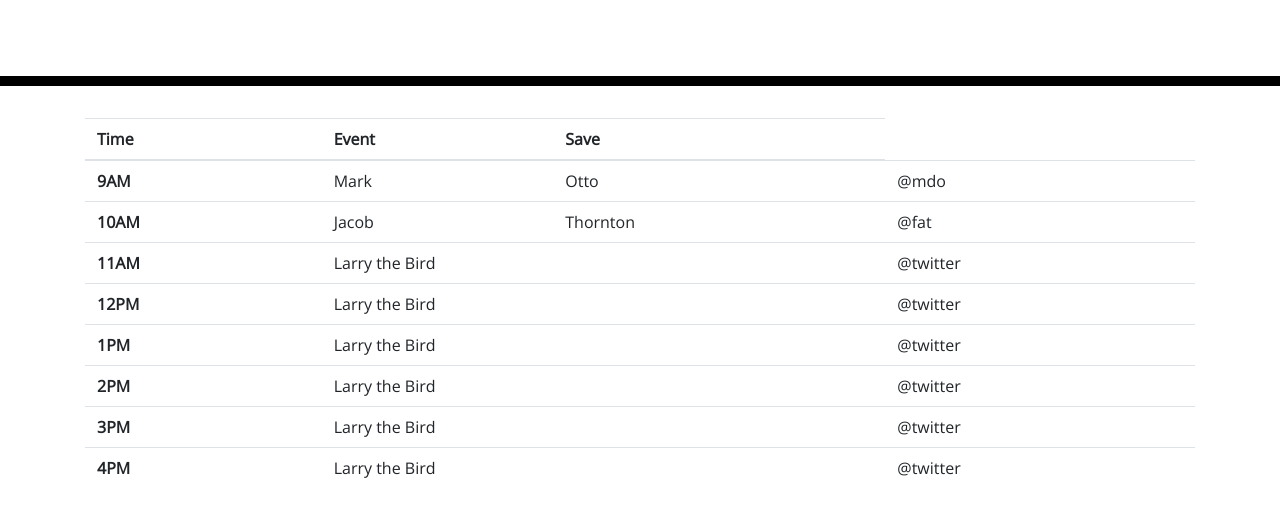
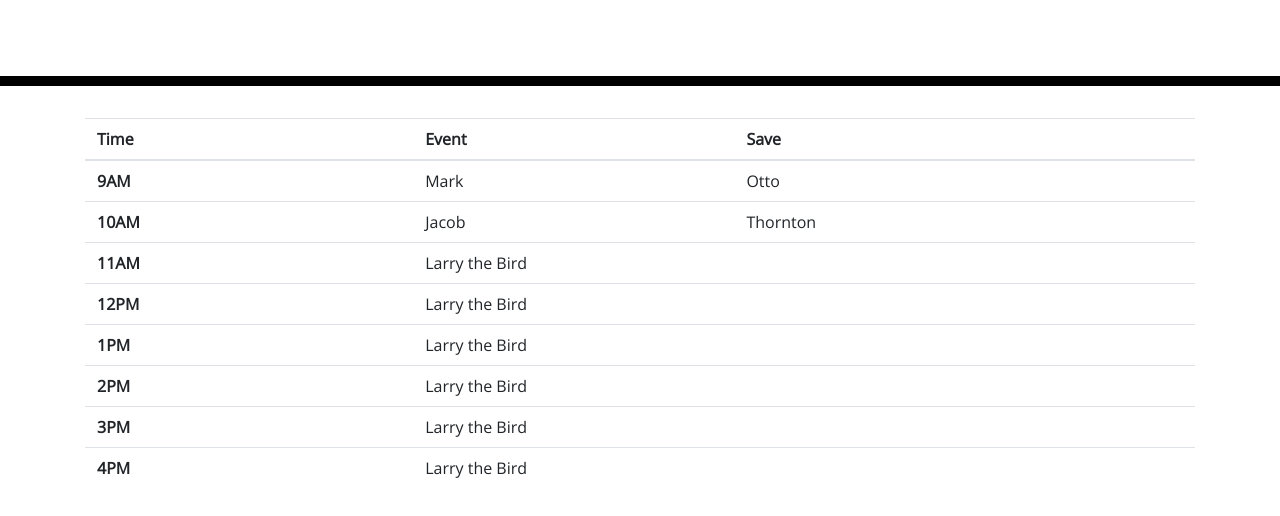
Before and after one commit to mmontoya1112/Work-Day-Scheduler, a plain HTML site: page index.html in a window 1280 px wide. Shown: the part 182-698 px from the top of the page. Drawn offline with nearby package versions, Linux system fonts and the light colour scheme; files that its build step writes are made by us from their sources; a script that the page names is missing.

Commit message:
edited the columns into time slots

```diff
--- a/index.html
+++ b/index.html
@@ -45,40 +45,31 @@
             <th scope="row">9AM</th>
             <td>Mark</td>
             <td>Otto</td>
-            <td>@mdo</td>
           </tr>
           <tr>
             <th scope="row">10AM</th>
             <td>Jacob</td>
             <td>Thornton</td>
-            <td>@fat</td>
-          </tr>
           <tr>
             <th scope="row">11AM</th>
             <td colspan="2">Larry the Bird</td>
-            <td>@twitter</td>
           </tr>
           <tr>
             <th scope="row">12PM</th>
             <td colspan="2">Larry the Bird</td>
-            <td>@twitter</td>
           </tr>
           <tr>
             <th scope="row">1PM</th>
             <td colspan="2">Larry the Bird</td>
-            <td>@twitter</td>
           </tr> <tr>
             <th scope="row">2PM</th>
             <td colspan="2">Larry the Bird</td>
-            <td>@twitter</td>
           </tr> <tr>
             <th scope="row">3PM</th>
             <td colspan="2">Larry the Bird</td>
-            <td>@twitter</td>
           </tr> <tr>
             <th scope="row">4PM</th>
             <td colspan="2">Larry the Bird</td>
-            <td>@twitter</td>
           </tr>
         </tbody>
       </table>
```
